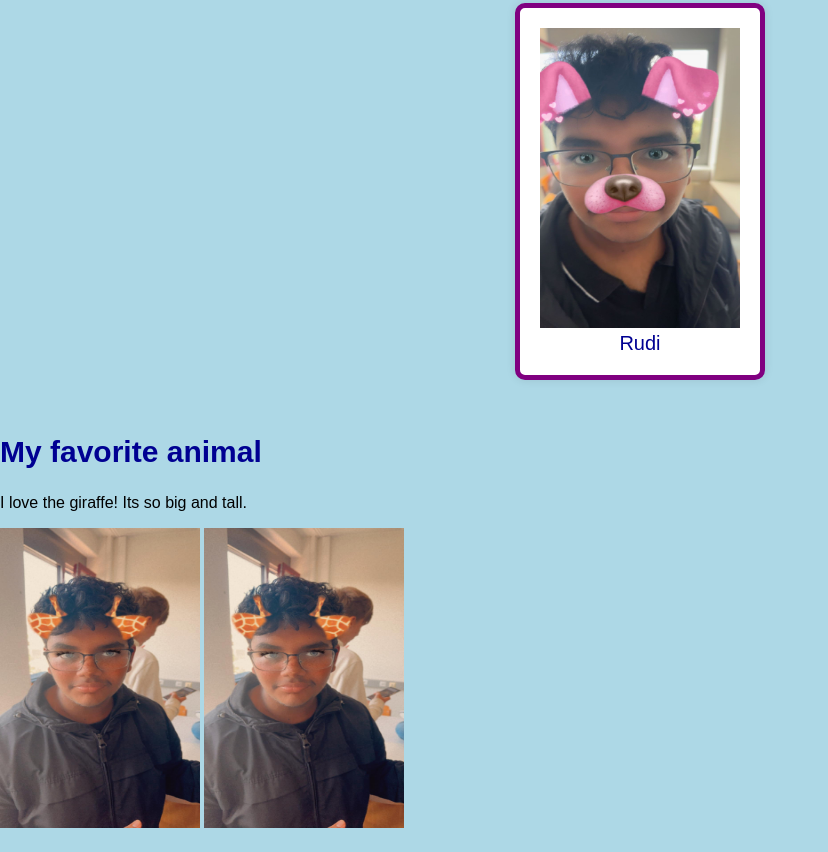
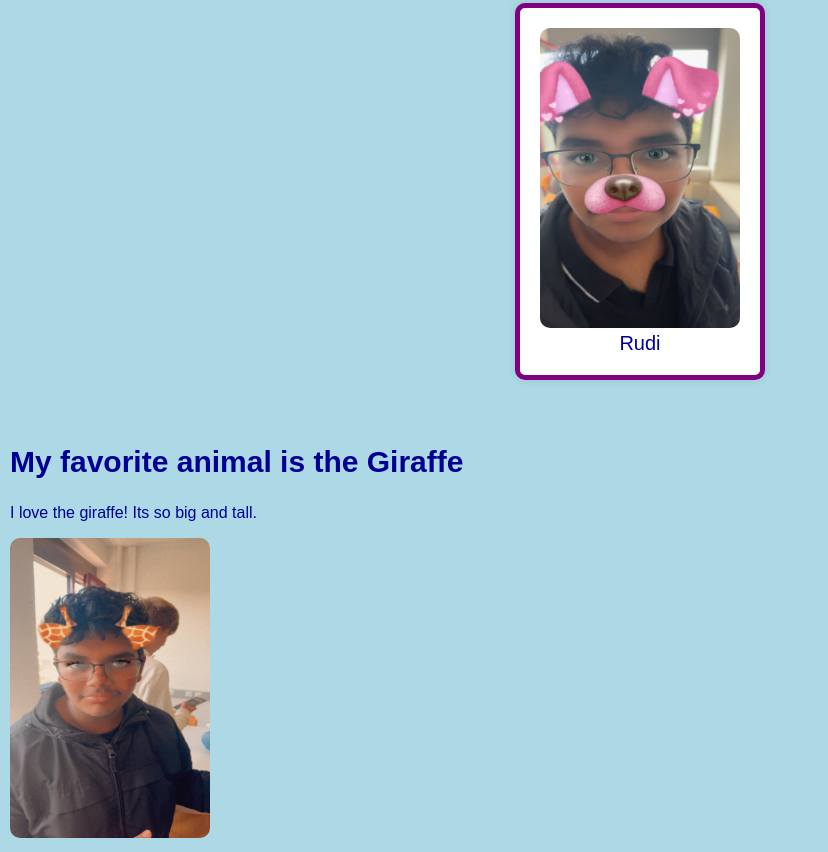
Before and after one commit to Antonio040/Rudi, a plain HTML site: page index.html in a window 1280 px wide. Shown: the part 301-1153 px from the top of the page, without its empty margins (0-828 px from the left). Drawn offline with Linux system fonts and the light colour scheme.

Commit message:
chagned image > round border

```diff
--- a/index.html
+++ b/index.html
@@ -13,31 +13,24 @@
             <div class="text-section">
                 <h1>Welcome to Rudi's Zoo</h1>
                 <p>Hello everyone! 👋</p>
-                <p>I am Rudi and I really like to code! If you are interested to see my work feel free to look at my <a href="https://github.com/if230033">github</a>.</p>
+                <p>I am Rudi and I really like to code! If you are interested to see my work feel free to look at my <a href="https://github.com/if230033" target="_blank">github</a>.</p>
             </div>
             <div class="image-section">
                 <figure class = "text-section">
-                    <a href="https://www.animalcare-austria.at/en/ratgeber/infos-zur-tiervermittlung-und-adoption/">
-                    <img src="images/RudiCuteDogPink.jpg" width="200" height="300" alt="Rudi with dog filter" title="Rudi is dog">
+                    <a href="https://www.animalcare-austria.at/en/ratgeber/infos-zur-tiervermittlung-und-adoption/" target="_blank">
+                    <img src="images/RudiCuteDogPink.jpg" width="200" height="300" alt="Rudi with dog filter" title="Rudi is dog" style="border-radius: 10px;">
                     </a>
                     <figcaption>Rudi</figcaption>
                 </figure>
             </div>
         </div>
-        <div class="giraffe-t-text-section">
-            <h2>My favorite animal</h2>
+        <div class="giraffe-text-section">
+            <h2>My favorite animal is the Giraffe</h2>
             <p>I love the giraffe! Its so big and tall.</p>
-            <img src="images/RudiGiraffe.jpg" width="200" height="300" alt="Giraffe" title="Rudi is Giraffe">
-
-        <img src="images/RudiGiraffe.jpg" width="200" height="300" alt="Giraffe" title="Rudi is Giraffe">
-
-
-
-
-
-
-
-
+            <a href="https://www.maskworld.com/german/products/kostueme/theater-theaterkostueme--210/neuzeit-moderne--2108/giraffe--112282?utm_source=yahoo%2Fbing&utm_medium=cpc&utm_campaign=Max_Performance&msclkid=58fa0da78fc918ddeeb86b493877aa1b" target="_blank">
+            <img class="GiraffeRudi" src="images/RudiGiraffe.jpg" width="200" height="300" alt="Giraffe" title="Rudi is Giraffe" style="border-radius: 10px;">
+            </a>
+        </div>
 
     </body>
 </html>
--- a/style.css
+++ b/style.css
@@ -52,3 +52,12 @@ figcaption
 {
     font-size: 20px;
 }
+.giraffe-text-section
+{
+    color: rgb(0 0 146);
+    padding: 10px;
+}
+.girafeRudi img
+{
+    border-radius: 10px;
+}
```
